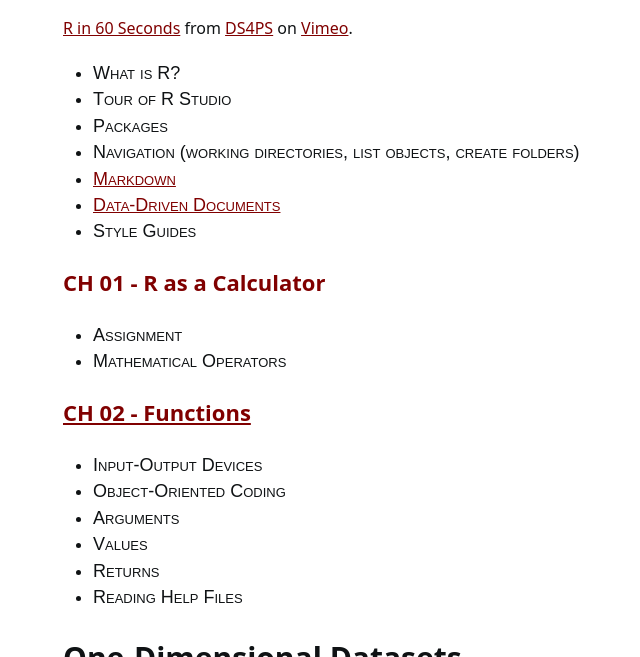
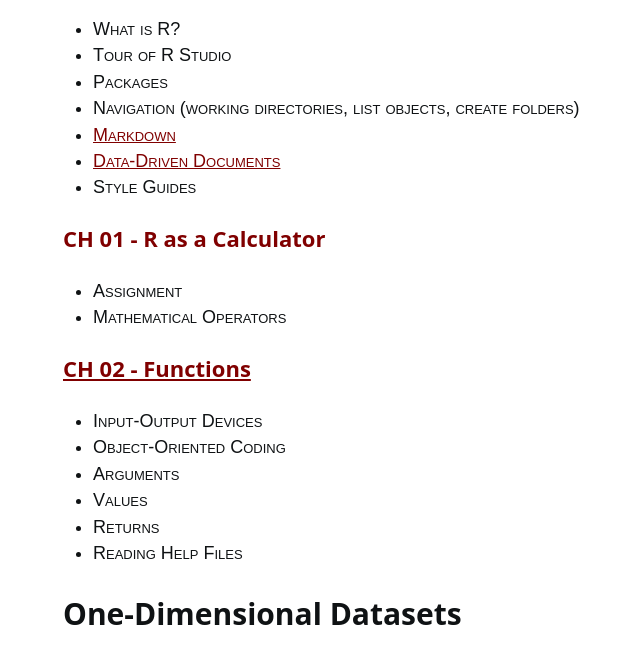
Before and after one commit to DS4PS/cpp-526-fall-2019, a Jekyll site: the page built from textbook.md, in a window 1280 px wide and 900 px high, scrolled down 333 px, cut to the strip 243-900 px from the top of the window. Shown: the whole strip, without its empty margins (27-667 px from the left). Built offline with Jekyll 4.4.1, drawn with Linux system fonts in a browser that asks for light colours; nearby versions of some CDN libraries; a style sheet for code colours, icons or effects is not loaded.

Commit message:
Update textbook.md

```diff
--- a/textbook.md
+++ b/textbook.md
@@ -30,7 +30,7 @@
 # Getting Started
 
 <iframe src="https://player.vimeo.com/video/180644880" width="640" height="360" frameborder="0" allow="autoplay; fullscreen" allowfullscreen></iframe>
-<p><a href="https://vimeo.com/180644880">R in 60 Seconds</a> from <a href="https://vimeo.com/user28525110">DS4PS</a> on <a href="https://vimeo.com">Vimeo</a>.</p>
+
 
 * What is R?
 * Tour of R Studio
```
